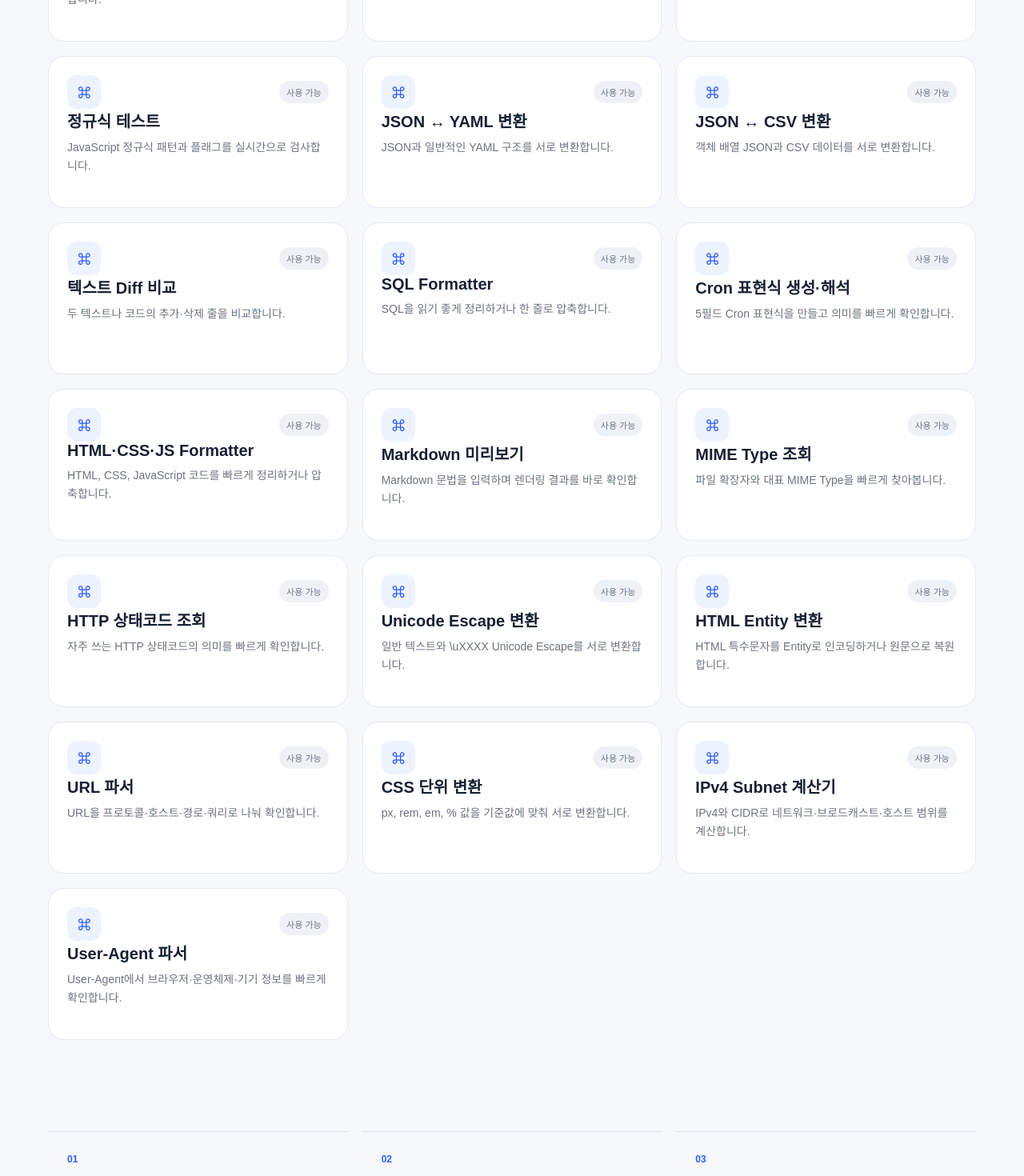
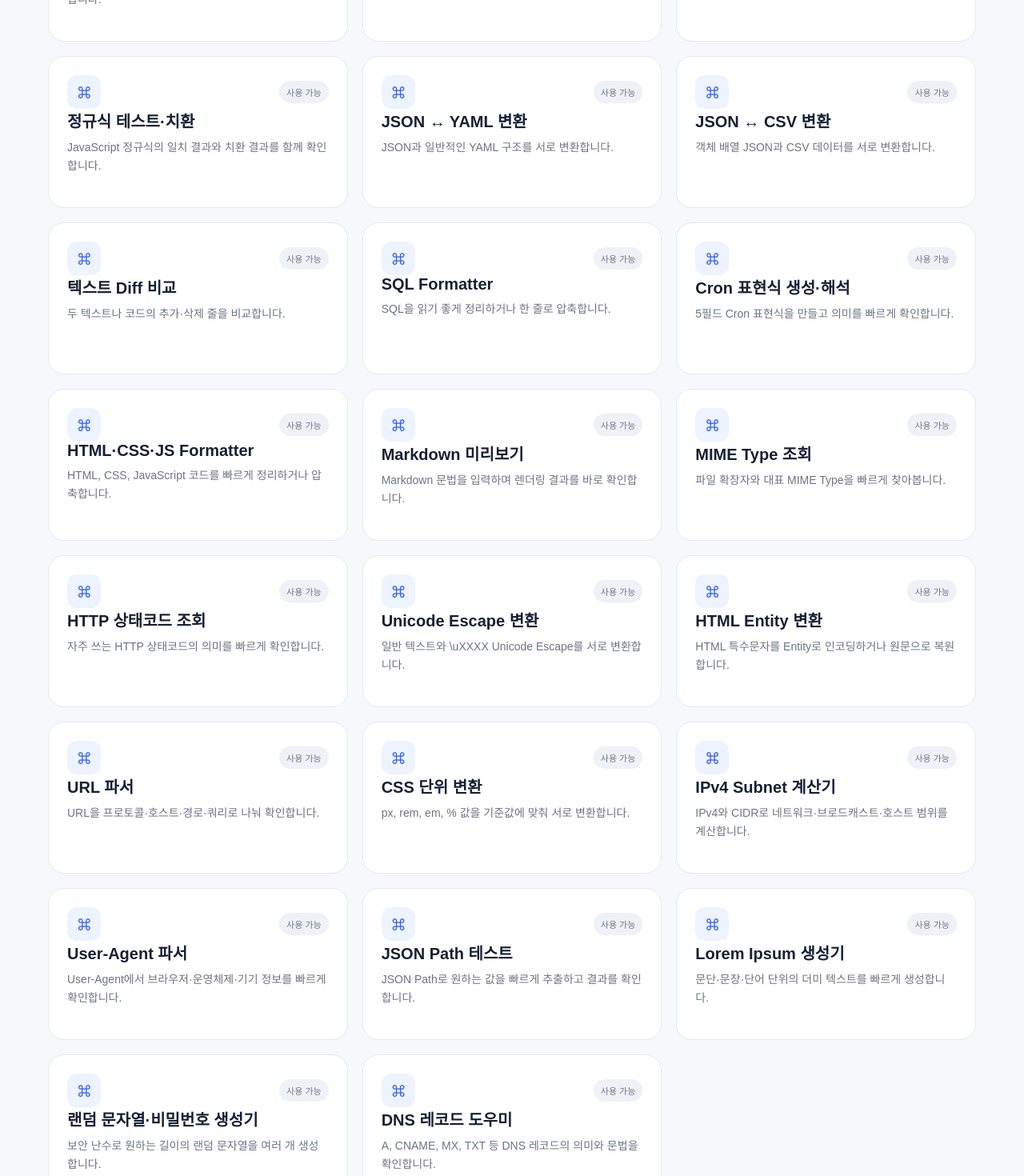
Before and after one commit to license-book/web-tools, a Next.js app: page / in a window 1280 px wide. Shown: the part 2700-4170 px from the top of the page at 80% size. Built offline with nearby package versions, Linux system fonts and the light colour scheme.

Commit message:
Add developer tools and update regex catalog

```diff
--- a/data/tools.ts
+++ b/data/tools.ts
@@ -27,7 +27,7 @@ export const tools: ToolDefinition[] = [
   {slug:'url-codec',title:'URL 인코더·디코더',shortDescription:'URL 구성 요소를 안전하게 인코딩하거나 원문으로 복원합니다.',description:'URL과 쿼리 문자열에 사용할 텍스트를 브라우저에서 percent-encoding 방식으로 인코딩하거나 디코딩하는 무료 개발 도구입니다.',category:'developer',keywords:['URL 인코딩','URL 디코딩','percent encoding','encodeURIComponent','URL encoder'],featured:true,badge:'사용 가능'},
   {slug:'timestamp-converter',title:'Unix Timestamp 변환',shortDescription:'Unix 시간과 날짜·ISO 8601 형식을 서로 변환합니다.',description:'Unix timestamp 초·밀리초 값을 로컬 시간과 ISO 8601로 확인하고 날짜 입력을 timestamp로 변환하는 무료 개발 도구입니다.',category:'developer',keywords:['Unix timestamp','timestamp converter','타임스탬프 변환','epoch time','ISO 8601'],featured:true,badge:'사용 가능'},
   {slug:'hash-generator',title:'해시 생성기',shortDescription:'텍스트에서 SHA-1·256·384·512 해시를 생성합니다.',description:'Web Crypto API를 이용해 텍스트의 SHA 계열 해시를 브라우저에서 생성하고 복사하는 무료 개발 도구입니다.',category:'developer',keywords:['SHA256','SHA512','해시 생성기','hash generator','SHA-1'],featured:true,badge:'사용 가능'},
-  {slug:'regex-tester',title:'정규식 테스트',shortDescription:'JavaScript 정규식 패턴과 플래그를 실시간으로 검사합니다.',description:'정규식 패턴과 테스트 텍스트를 입력해 JavaScript RegExp 기준의 일치 결과를 브라우저에서 즉시 확인하는 무료 개발 도구입니다.',category:'developer',keywords:['정규식 테스트','regex tester','RegExp','정규표현식','regex match'],featured:true,badge:'사용 가능'},
+  {slug:'regex-tester',title:'정규식 테스트·치환',shortDescription:'JavaScript 정규식의 일치 결과와 치환 결과를 함께 확인합니다.',description:'정규식 패턴과 테스트 텍스트를 입력해 JavaScript RegExp 기준의 일치 결과를 확인하고 replace 치환 결과까지 미리보는 무료 개발 도구입니다.',category:'developer',keywords:['정규식 테스트','regex tester','RegExp','정규표현식','regex replace','정규식 치환'],featured:true,badge:'사용 가능'},
   {slug:'json-yaml-converter',title:'JSON ↔ YAML 변환',shortDescription:'JSON과 일반적인 YAML 구조를 서로 변환합니다.',description:'JSON 데이터를 YAML로 변환하거나 일반적인 YAML 객체·배열 구조를 JSON으로 바꾸는 브라우저 기반 개발 도구입니다.',category:'developer',keywords:['JSON YAML 변환','YAML JSON','yaml converter','json to yaml','yaml to json'],featured:true,badge:'사용 가능'},
   {slug:'json-csv-converter',title:'JSON ↔ CSV 변환',shortDescription:'객체 배열 JSON과 CSV 데이터를 서로 변환합니다.',description:'JSON 객체 배열을 CSV로 변환하거나 헤더가 있는 CSV를 JSON 배열로 변환하고 파일로 저장하는 무료 개발 도구입니다.',category:'developer',keywords:['JSON CSV 변환','CSV JSON','json to csv','csv to json','CSV converter'],featured:true,badge:'사용 가능'},
   {slug:'diff-checker',title:'텍스트 Diff 비교',shortDescription:'두 텍스트나 코드의 추가·삭제 줄을 비교합니다.',description:'원본과 변경본을 라인 단위로 비교해 추가·삭제된 내용을 브라우저에서 확인하는 무료 개발 도구입니다.',category:'developer',keywords:['diff checker','텍스트 비교','코드 비교','diff compare','문자열 비교'],featured:true,badge:'사용 가능'},
@@ -43,6 +43,10 @@ export const tools: ToolDefinition[] = [
   {slug:'css-unit-converter',title:'CSS 단위 변환',shortDescription:'px, rem, em, % 값을 기준값에 맞춰 서로 변환합니다.',description:'Root font-size와 기준 크기를 지정해 px·rem·em·percent CSS 단위를 브라우저에서 빠르게 변환하는 개발·디자인 도구입니다.',category:'developer',keywords:['CSS 단위 변환','px rem','rem px','em converter','CSS unit converter'],featured:true,badge:'사용 가능'},
   {slug:'ip-subnet-calculator',title:'IPv4 Subnet 계산기',shortDescription:'IPv4와 CIDR로 네트워크·브로드캐스트·호스트 범위를 계산합니다.',description:'IPv4 주소와 CIDR Prefix를 입력해 서브넷 마스크, 네트워크, 브로드캐스트, 사용 가능한 호스트 범위를 계산하는 개발자 네트워크 도구입니다.',category:'developer',keywords:['subnet calculator','CIDR 계산','IPv4 subnet','서브넷 계산기','network calculator'],featured:true,badge:'사용 가능'},
   {slug:'user-agent-parser',title:'User-Agent 파서',shortDescription:'User-Agent에서 브라우저·운영체제·기기 정보를 빠르게 확인합니다.',description:'User-Agent 문자열을 브라우저에서 분석해 대표 브라우저, 버전, 운영체제, 기기 유형을 확인하는 경량 개발 도구입니다.',category:'developer',keywords:['User Agent parser','UA parser','브라우저 판별','User-Agent 분석','device detection'],featured:true,badge:'사용 가능'},
+  {slug:'json-path-tester',title:'JSON Path 테스트',shortDescription:'JSON Path로 원하는 값을 빠르게 추출하고 결과를 확인합니다.',description:'JSON 데이터에 $.key, 배열 인덱스, 와일드카드 등을 적용해 원하는 값을 브라우저에서 추출하는 무료 개발 도구입니다.',category:'developer',keywords:['JSON Path','JSONPath tester','JSON 경로','JSON 값 추출','JSON query'],featured:true,badge:'사용 가능'},
+  {slug:'lorem-ipsum-generator',title:'Lorem Ipsum 생성기',shortDescription:'문단·문장·단어 단위의 더미 텍스트를 빠르게 생성합니다.',description:'UI 시안과 개발 테스트에 사용할 Lorem Ipsum 더미 텍스트를 원하는 개수만큼 브라우저에서 생성하고 복사하는 도구입니다.',category:'developer',keywords:['Lorem Ipsum','더미 텍스트','placeholder text','lorem generator','샘플 문장'],featured:true,badge:'사용 가능'},
+  {slug:'random-string-generator',title:'랜덤 문자열·비밀번호 생성기',shortDescription:'보안 난수로 원하는 길이의 랜덤 문자열을 여러 개 생성합니다.',description:'Web Crypto API를 사용해 대문자, 소문자, 숫자, 특수문자 조합의 랜덤 문자열과 비밀번호를 브라우저에서 생성하는 무료 도구입니다.',category:'developer',keywords:['랜덤 문자열','비밀번호 생성기','random string','password generator','secure random'],featured:true,badge:'사용 가능'},
+  {slug:'dns-record-helper',title:'DNS 레코드 도우미',shortDescription:'A, CNAME, MX, TXT 등 DNS 레코드의 의미와 문법을 확인합니다.',description:'자주 쓰는 DNS 레코드의 역할과 예시를 확인하고 붙여넣은 레코드의 Type, Name, TTL, Value를 브라우저에서 해석하는 개발 도구입니다.',category:'developer',keywords:['DNS record','DNS 레코드','A record','CNAME','MX','TXT'],featured:true,badge:'사용 가능'},
 ];
 
 export const getTool=(slug:string)=>tools.find(tool=>tool.slug===slug);
```
